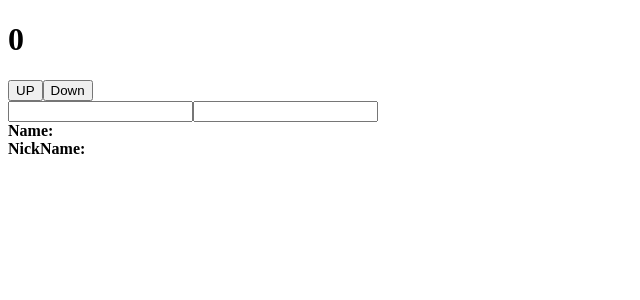
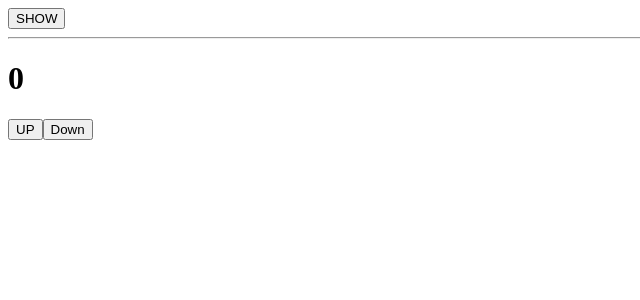
Before and after one commit to AreumAn/master-react, a React (Create React App) app in the folder hooks-demo/: page / in a window 1280 px wide. Shown: the top 300 px of the page, without its empty margins (0-640 px from the left). Built offline with nearby package versions, Linux system fonts and the light colour scheme.

Commit message:
Add useEffect

```diff
--- a/hooks-demo/src/App.js
+++ b/hooks-demo/src/App.js
@@ -1,12 +1,18 @@
-import React from 'react';
+import React, { useState } from 'react';
 import Counter from 'Counter';
 import Info from 'Info';
 
-function App() {
+const App = () => {
+    const [visible, setVisible] = useState(false);
     return (
         <div>
+            <button
+                onClick={() => {
+                    setVisible(!visible);
+                }}>{visible ? 'HIDE' : 'SHOW'}</button>
+            <hr />
+                {visible && <Info />}
             <Counter />
-            <Info />
         </div>
     );
 }
--- a/hooks-demo/src/Info.js
+++ b/hooks-demo/src/Info.js
@@ -1,8 +1,14 @@
-import React, { useState } from 'react';
+import React, { useState, useEffect } from 'react';
 
 const Info = () => {
     const [name, setName] = useState('');
     const [nickName, setNickName] = useState('');
+    useEffect(() => {
+        console.log('effect', name);
+        return () => {
+            console.log('cleanup', name);
+        }
+    });
 
     const onChangeName = (e) => {
         setName(e.target.value);
```
